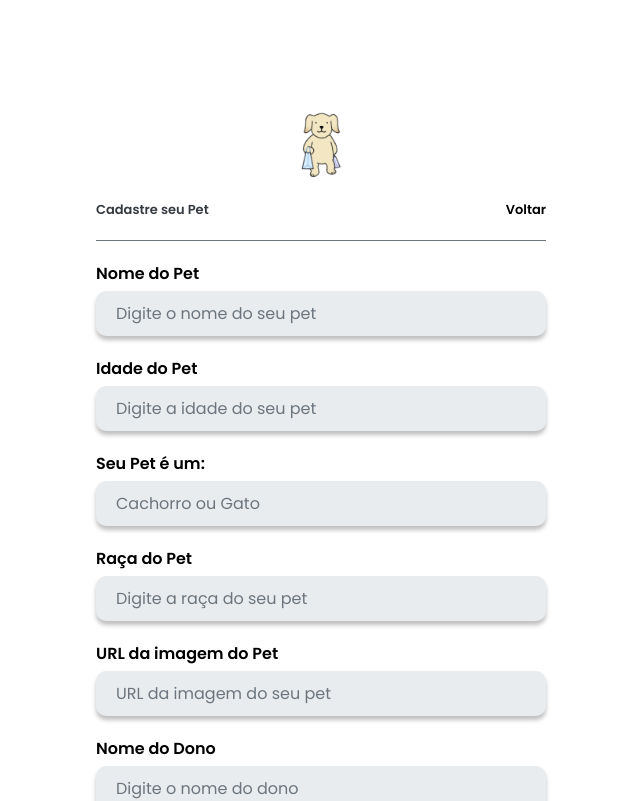
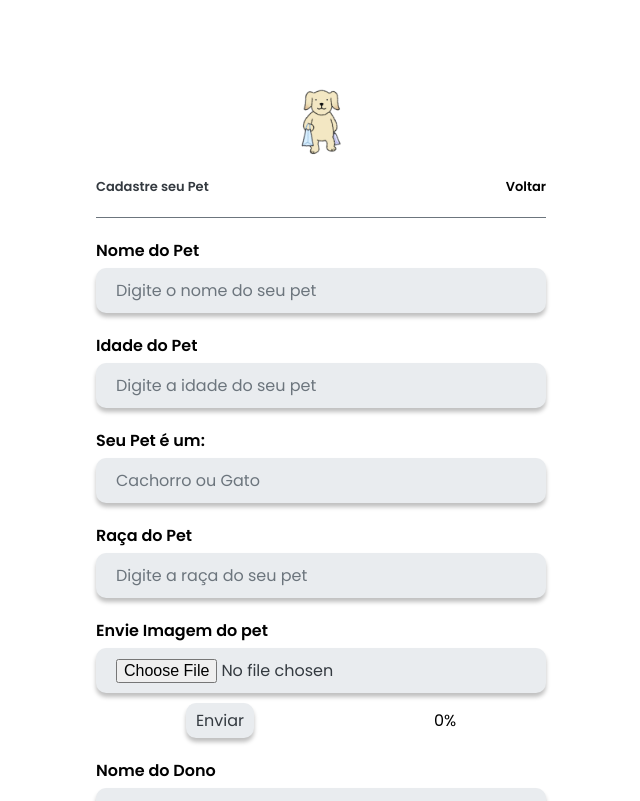
Before and after one commit to Joanderson337/my-pet, a React (Create React App) app: page /registerPet in a window 1280 px wide. Shown: the top 801 px of the page, without its empty margins (319-959 px from the left). Built offline with nearby package versions, Linux system fonts and the light colour scheme; no server answers; the database is empty; sample sign-in values are in the browser's storage; some icons are missing.

Commit message:
feat: pets

```diff
--- a/src/components/Header/index.tsx
+++ b/src/components/Header/index.tsx
@@ -12,11 +12,15 @@ export function Header () {
     navigate('/registerPet');
   };
 
+  const handleHome = () => {
+    navigate('/home');
+  };
+
   return (
     <ContainerHeader>
       <ContentHeader>
         <Details>
-          <h1>PetShop</h1>
+          <button type='button' onClick={handleHome}>PetShop</button>
           <button type='button' onClick={() => signOut(auth)}>
             Sair <Icon name='x'  size={18}/>
           </button>
--- a/src/components/Header/styled.ts
+++ b/src/components/Header/styled.ts
@@ -37,7 +37,8 @@ export const ContentHeader = styled.div`
 `;
 
 export const Details = styled.div`
- > h1 {
+ > button {
+    background: transparent;
     font-size: 3rem;
     color: ${Colors.text.white};
   }
--- a/src/components/PetEditForm/index.tsx
+++ b/src/components/PetEditForm/index.tsx
@@ -2,6 +2,7 @@ import { CustomInput } from '../CustomInput';
 import { CustomButton } from '../CustomButton';
 
 import {
+  EnvyImg,
   SignUpBack,
   SignUpContainer,
   SignUpContent,
@@ -17,6 +18,8 @@ import { useNavigate } from 'react-router-dom';
 import { Loading } from '../Loading';
 import { toast } from 'react-toastify';
 import { CustomSelect } from '../CustomSelect';
+import { storage } from '../../config/firebase.config';
+import { getDownloadURL, ref, uploadBytesResumable } from 'firebase/storage';
 
 interface PetsItemProps {
   data: Pets;
@@ -33,8 +36,8 @@ export const PetEditForm = ({ data }: PetsItemProps) => {
   const [breed, setBreed] = useState(data.breed);
   const [imageUrl, setImageUrl] = useState(data.imageUrl);
   const [telephoneOwner, setTelephoneOwner] = useState(data.telephoneOwner);
+  const [progressPorcent, setPorgessPorcent] = useState(0);
 
-  console.log(type);
 
   const handleHome = () => {
     navigate('/home');
@@ -59,9 +62,38 @@ export const PetEditForm = ({ data }: PetsItemProps) => {
       }, 2000);
     } catch {
       toast.error('hmm, parece que algo deu errado, tente novamente!');
-    } finally {
-      console.log('hmm');
     }
+  };
+
+  const handleImg = (event: any) => {
+    event.preventDefault();
+    const file = event.target[0]?.files[0];
+    console.log(file);
+    if (!file) return;
+
+    const storageRef = ref(
+      storage,
+      `images/${file.lastModified}${file.name}${file.lastModifiedDate}${file.size}`
+    );
+    const uploadTask = uploadBytesResumable(storageRef, file);
+
+    uploadTask.on(
+      'state_changed',
+      (snapshot) => {
+        const progress = Math.round(
+          (snapshot.bytesTransferred / snapshot.totalBytes) * 100
+        );
+        setPorgessPorcent(progress);
+      },
+      (error) => {
+        alert(error);
+      },
+      () => {
+        getDownloadURL(uploadTask.snapshot.ref).then((downloadURL) => {
+          setImageUrl(downloadURL);
+        });
+      }
+    );
   };
 
   return (
@@ -108,11 +140,14 @@ export const PetEditForm = ({ data }: PetsItemProps) => {
           </SignUpInputContainer>
 
           <SignUpInputContainer>
-            <p>URL da imagem do Pet</p>
-            <CustomInput
-              value={imageUrl}
-              onChange={(event) => setImageUrl(event.target.value)}
-            />
+            <p>Envie Imagem do pet</p>
+            <EnvyImg onSubmit={handleImg}>
+              <CustomInput type="file" />
+              <div>
+                <button type='button'>Enviar</button>
+                <p>{progressPorcent}%</p>
+              </div>
+            </EnvyImg>
           </SignUpInputContainer>
 
           <SignUpInputContainer>
--- a/src/components/PetEditForm/styled.ts
+++ b/src/components/PetEditForm/styled.ts
@@ -55,3 +55,21 @@ export const SignUpInputContainer = styled.div`
     margin-bottom: 5px;
   }
 `;
+
+export const EnvyImg = styled.form`
+  > div {
+    display: flex;
+    justify-content: space-around;
+    margin-top: 10px;
+    align-items: center;
+    text-align: center;
+
+    button {
+      background-color: ${Colors.input.background};
+      box-shadow: 0rem 0.4rem 0.4rem rgba(0, 0, 0, 0.25);
+      border-radius: 1rem;
+      padding: 0.5rem 1rem 0.5rem 1rem;
+      color: ${Colors.text.dark};
+    }
+  }
+`;
--- a/src/config/firebase.config.ts
+++ b/src/config/firebase.config.ts
@@ -1,6 +1,7 @@
 import { initializeApp } from 'firebase/app';
 import { getFirestore } from 'firebase/firestore';
 import { getAuth, GoogleAuthProvider } from 'firebase/auth';
+import {getStorage} from 'firebase/storage';
 
 const firebaseConfig = {
   apiKey: 'AIzaSyA_QQXOEL_RA2wXubjuwV3YHswaeqhd2qI',
@@ -14,6 +15,7 @@ const firebaseConfig = {
 export const app = initializeApp(firebaseConfig);
 export const db = getFirestore(app);
 export const auth = getAuth(app);
+export const storage = getStorage(app);
 export const googleProvider = new GoogleAuthProvider();
 
 googleProvider.setCustomParameters({
--- a/src/pages/RegisterPet/index.tsx
+++ b/src/pages/RegisterPet/index.tsx
@@ -4,15 +4,15 @@ import { ErrorMessage } from '../../components/ErrorMessage';
 import { CustomInput } from '../../components/CustomInput';
 import { CustomButton } from '../../components/CustomButton';
 
-
 import {
+  EnvyImg,
   SignUpBack,
   SignUpContainer,
   SignUpContent,
   SignUpHeadline,
   SignUpInputContainer,
 } from './styled';
-import { db } from '../../config/firebase.config';
+import { db, storage } from '../../config/firebase.config';
 import { addDoc, collection } from 'firebase/firestore';
 import { useNavigate } from 'react-router-dom';
 import { Loading } from '../../components/Loading';
@@ -20,13 +20,13 @@ import logo from '../../assets/Icon/image/animal-dog.gif';
 import { useState } from 'react';
 import { toast } from 'react-toastify';
 import { Icon } from '../../assets/Icon';
+import { ref, getDownloadURL, uploadBytesResumable } from 'firebase/storage';
 
 interface SignUpForm {
   name: string;
   type: string;
   age: string;
   breed: string;
-  imageUrl: string;
   nameOwner: string;
   telephoneOwner: string;
 }
@@ -39,6 +39,8 @@ export const RegisterPet = () => {
   } = useForm<SignUpForm>();
 
   const [isLoading, setIsLoading] = useState(false);
+  const [imgURL, setImgURL] = useState('');
+  const [progressPorcent, setPorgessPorcent] = useState(0);
 
   const navigate = useNavigate();
   const handleHome = () => {
@@ -50,19 +52,58 @@ export const RegisterPet = () => {
       setIsLoading(true);
       toast.success('cadastrado com sucesso!');
       await addDoc(collection(db, 'petshop'), {
-        id: data.imageUrl,
         name: data.name,
         age: data.age,
         type: data.type,
         breed: data.breed,
-        imageUrl: data.imageUrl,
+        imageUrl: imgURL,
         nameOwner: data.nameOwner,
         telephoneOwner: data.telephoneOwner,
       });
+      navigate('/home');
     } catch (error) {
-      toast.error('algo deu errado, tente novamente!');
+      toast.error('algo deu errado, verifique os dados e tente novamente!');
     } finally {
       setIsLoading(false);
+    }
+  };
+
+  const handleImg = (event: any) => {
+    event.preventDefault();
+    const file = event.target[0]?.files[0];
+    console.log(file);
+    if (!file) return;
+
+    const storageRef = ref(
+      storage,
+      `images/${file.lastModified}${file.name}${file.lastModifiedDate}${file.size}`
+    );
+    const uploadTask = uploadBytesResumable(storageRef, file);
+
+    uploadTask.on(
+      'state_changed',
+      (snapshot) => {
+        const progress = Math.round(
+          (snapshot.bytesTransferred / snapshot.totalBytes) * 100
+        );
+        setPorgessPorcent(progress);
+      },
+      (error) => {
+        alert(error);
+      },
+      () => {
+        getDownloadURL(uploadTask.snapshot.ref).then((downloadURL) => {
+          setImgURL(downloadURL);
+        });
+      }
+    );
+  };
+
+  const uploadImg = () => {
+    if (imgURL !== '') {
+      handleSubmit(handleSubmitPress)();
+    } else {
+      toast.error('realize o envio da imagem');
     }
   };
 
@@ -133,18 +174,15 @@ export const RegisterPet = () => {
           </SignUpInputContainer>
 
           <SignUpInputContainer>
-            <p>URL da imagem do Pet</p>
-            <CustomInput
-              placeholder="URL da imagem do seu pet"
-              hasError={!!errors?.imageUrl}
-              {...register('imageUrl', { required: true })}
-            />
-
-            {errors?.imageUrl?.type === 'required' && (
-              <ErrorMessage>A Imagem do pet é obrigatório.</ErrorMessage>
-            )}
+            <p>Envie Imagem do pet</p>
+            <EnvyImg onSubmit={handleImg}>
+              <CustomInput type="file" />
+              <div>
+                <button type='button'>Enviar</button>
+                <p>{progressPorcent}%</p>
+              </div>
+            </EnvyImg>
           </SignUpInputContainer>
-
           <SignUpInputContainer>
             <p>Nome do Dono</p>
             <CustomInput
@@ -164,7 +202,7 @@ export const RegisterPet = () => {
               hasError={!!errors?.telephoneOwner}
               placeholder="Digite o número do telefone"
               {...register('telephoneOwner', {
-                required: true
+                required: true,
               })}
             />
 
@@ -172,7 +210,7 @@ export const RegisterPet = () => {
               <ErrorMessage>A Imagem do pet é obrigatório.</ErrorMessage>
             )}
           </SignUpInputContainer>
-          <CustomButton onClick={() => handleSubmit(handleSubmitPress)()}>
+          <CustomButton onClick={() => handleSubmit(uploadImg)()}>
             <Icon name="check" size={16} /> Cadastrar pet
           </CustomButton>
         </SignUpContent>
--- a/src/pages/RegisterPet/styled.ts
+++ b/src/pages/RegisterPet/styled.ts
@@ -47,18 +47,17 @@ export const SignUpContent = styled.div`
   align-items: center;
   width: 450px;
 
-
   @media (max-width: 1440px) {
     margin-top: 100px;
   }
 
-    >img{
+  > img {
     margin-top: 190px;
     width: 80px;
   }
 
   @media (max-width: 400px) {
-      >img{
+    > img {
       margin-top: 500px;
     }
   }
@@ -73,6 +72,24 @@ export const SignUpInputContainer = styled.div`
   }
   p:nth-child(1) {
     font-weight: 600;
-    margin-bottom: 5px;
+    margin-bottom: 0.5rem;
   }
 `;
+
+export const EnvyImg = styled.form`
+  > div {
+    display: flex;
+    justify-content: space-around;
+    margin-top: 10px;
+    align-items: center;
+    text-align: center;
+
+    button {
+      background-color: ${Colors.input.background};
+      box-shadow: 0rem 0.4rem 0.4rem rgba(0, 0, 0, 0.25);
+      border-radius: 1rem;
+      padding: 0.5rem 1rem 0.5rem 1rem;
+      color: ${Colors.text.dark};
+    }
+  }
+`;
```
Lines whose indentation alone changed are shown as unchanged.
